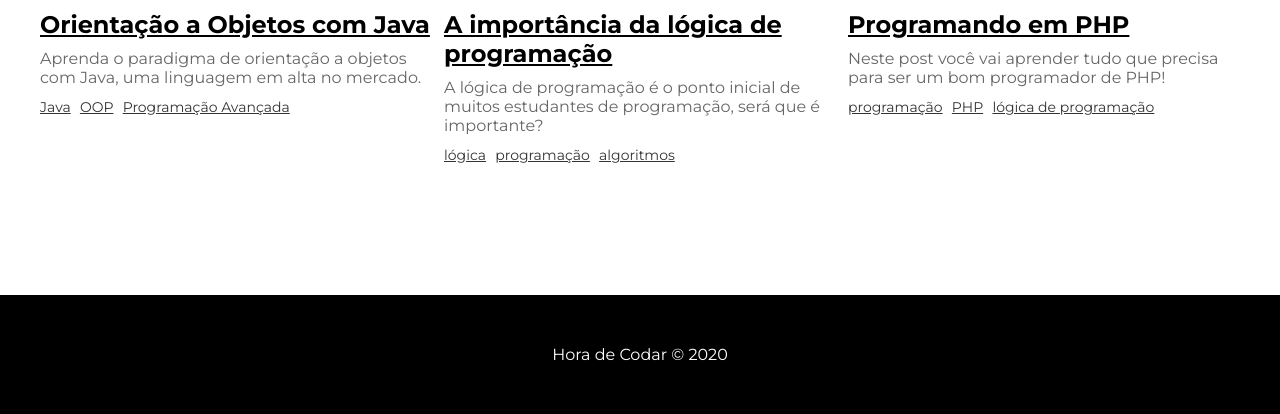
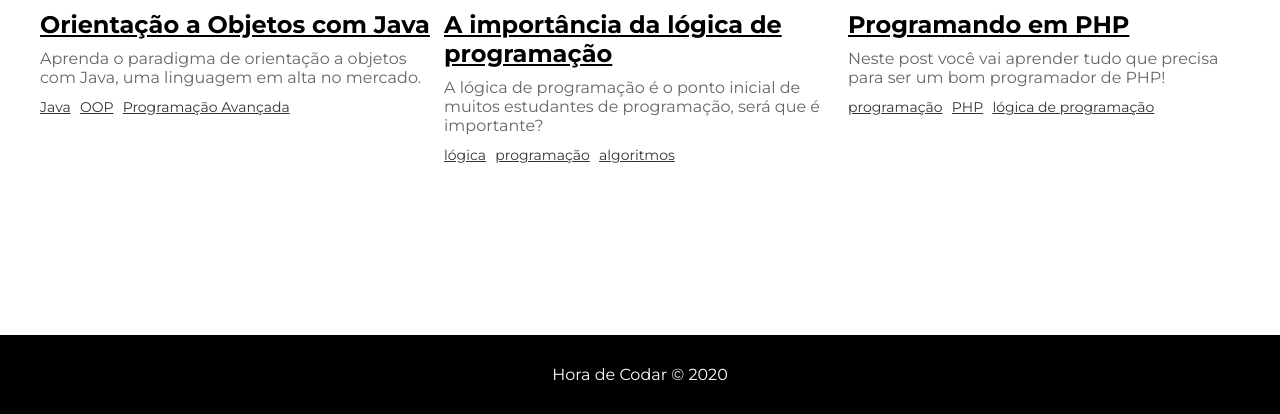
Before and after one commit to murrilop/Blog, a PHP site: page / in a window 1280 px wide. Shown: the part 1405-1819 px from the top of the page. Run offline with PHP 8.4, Linux system fonts and the light colour scheme.

Commit message:
ajustando o footer

```diff
--- a/css/style.css
+++ b/css/style.css
@@ -207,7 +207,7 @@ footer{
     text-align: center;
     background-color: #000;
     color: #FFF;
-    padding: 50px 0;
+    padding: 30px 0;
 }
 
 /* RESPONSIVIDADE */
```
